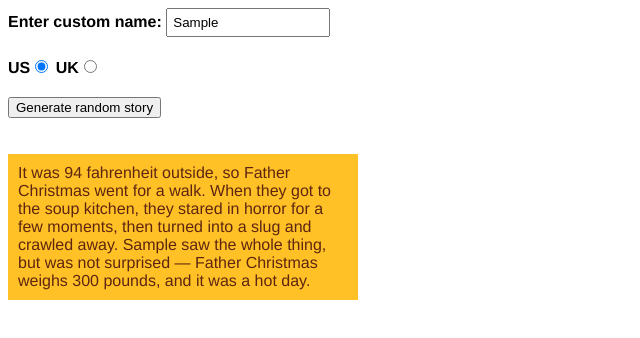
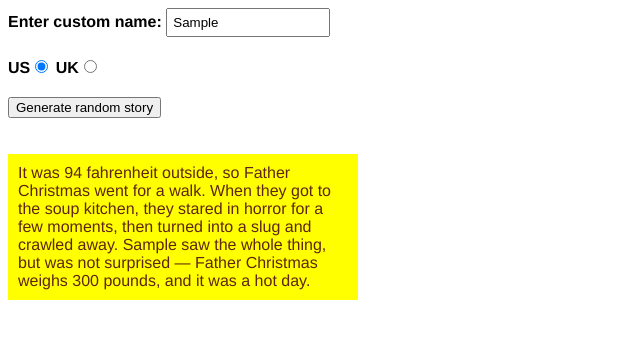
Before and after one commit to AikaAsan/silly-story-generator, a plain HTML site: page index.html in a window 1280 px wide. Both pictures are taken after typing "Sample" into the empty fields and a click on the button "Generate random story". Shown: the whole page, without its empty margins (0-640 px from the left). Drawn offline with Linux system fonts and the light colour scheme.

Commit message:
Update styles.css

```diff
--- a/styles.css
+++ b/styles.css
@@ -17,7 +17,7 @@
   }
 
   p {
-      background: #ffc125;
+      background: yellow;
       color: #5e2612;
       padding: 10px;
       visibility: hidden;
```
